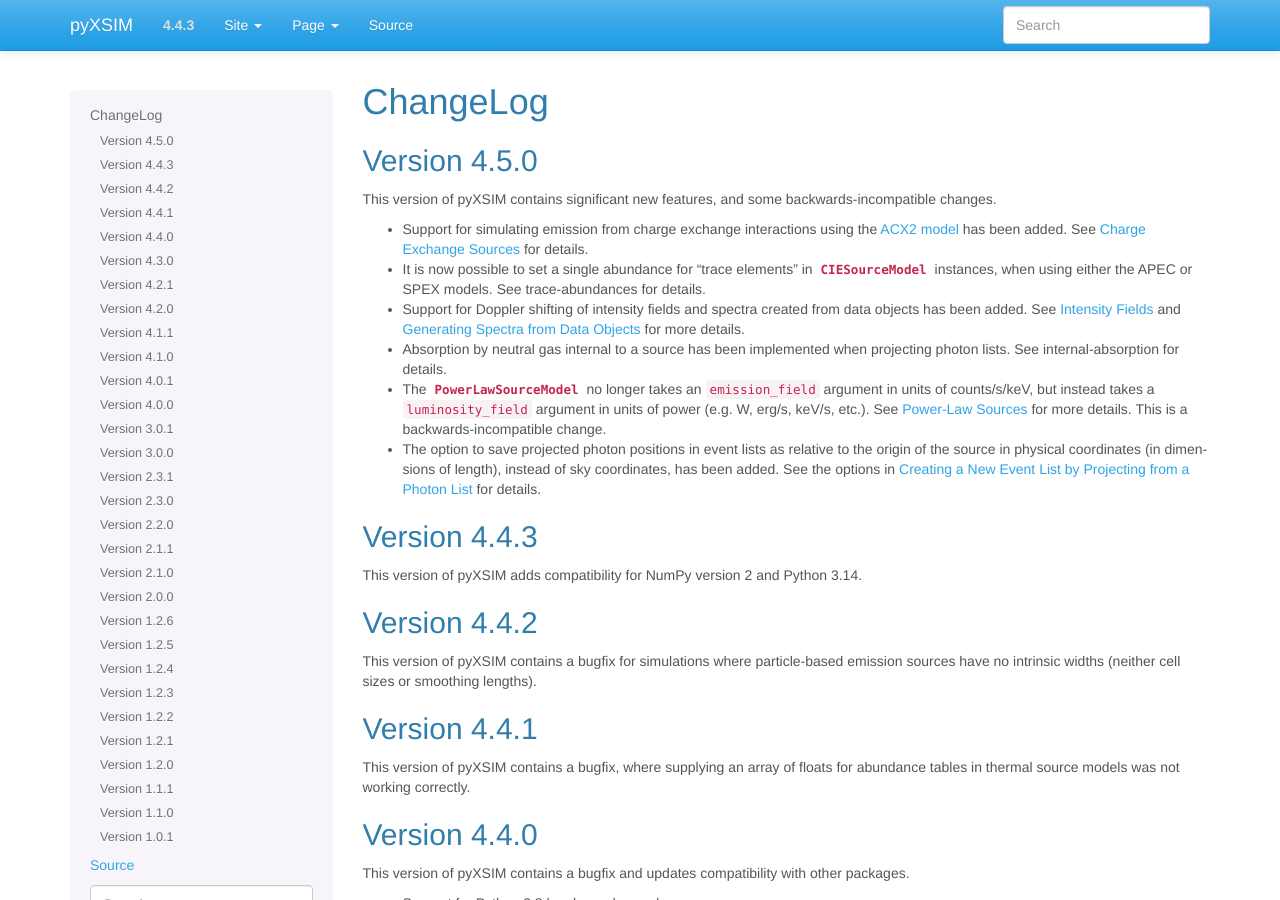
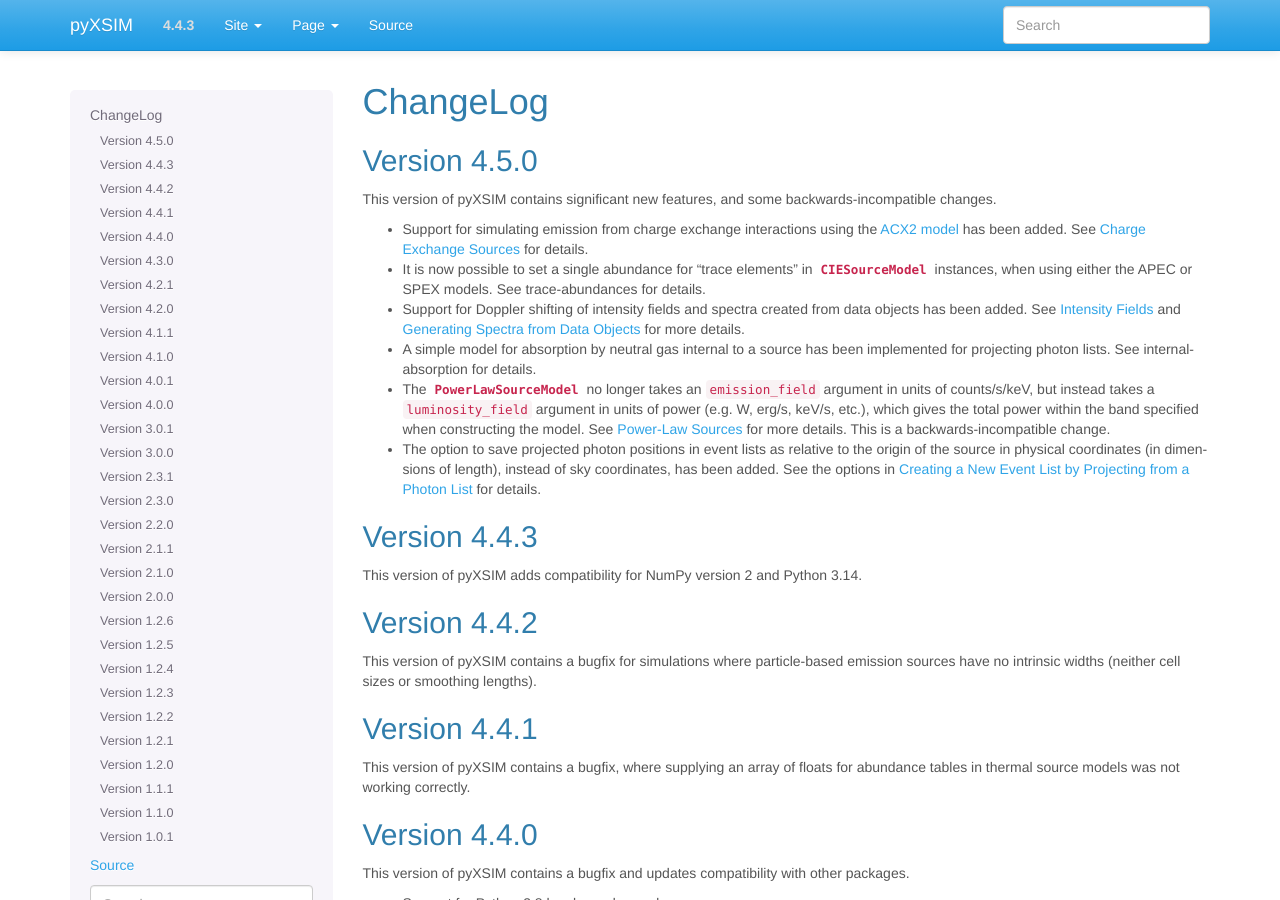
Before and after one commit to jzuhone/pyxsim, a Sphinx documentation site: the page built from doc/source/changelog.rst, in a window 1280 px wide and 900 px high. Built offline with Sphinx 7.4.7, drawn with Linux system fonts in a browser that asks for light colours; pages that are not in the unit, such as notebooks, are missing from menus.

Commit message:
Changelog cleanup

```diff
--- a/doc/source/changelog.rst
+++ b/doc/source/changelog.rst
@@ -18,12 +18,14 @@
 * Support for Doppler shifting of intensity fields and spectra created from data
   objects has been added. See :ref:`intensity-fields` and :ref:`xray-spectra`
   for more details.
-* Absorption by neutral gas internal to a source has been implemented when
-  projecting photon lists. See :ref:`internal-absorption` for details.
+* A simple model for absorption by neutral gas internal to a source has been
+  implemented for projecting photon lists. See :ref:`internal-absorption` for
+  details.
 * The :class:`~pyxsim.source_models.power_law_sources.PowerLawSourceModel` no
   longer takes an ``emission_field`` argument in units of counts/s/keV, but
   instead takes a ``luminosity_field`` argument in units of power (e.g. W, erg/s,
-  keV/s, etc.). See :ref:`powerlaw-sources` for more details. This is a
+  keV/s, etc.), which gives the total power within the band specified when
+  constructing the model. See :ref:`powerlaw-sources` for more details. This is a
   backwards-incompatible change.
 * The option to save projected photon positions in event lists as relative to
   the origin of the source in physical coordinates (in dimensions of length),
```
